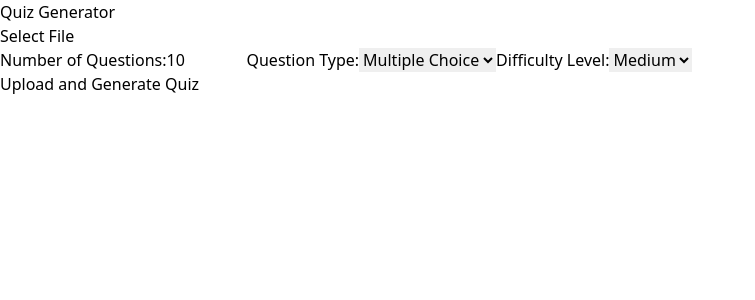
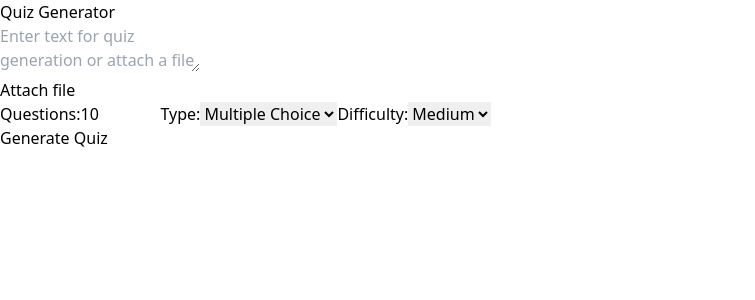
Before and after one commit to aglago/quizme, a React (Vite) app in the folder client/: page / in a window 1280 px wide. Shown: the top 300 px of the page, without its empty margins (0-755 px from the left). Built offline with nearby package versions, Linux system fonts and the light colour scheme.

Commit message:
✨ Feat: Generate questions based on text too

```diff
--- a/client/src/components/FileUpload.tsx
+++ b/client/src/components/FileUpload.tsx
@@ -7,10 +7,10 @@ interface FileUploadProps {
   onQuizGenerated: (questions: QuizQuestion[]) => void;
 }
 
-const FileUpload: React.FC<FileUploadProps> = ({ onQuizGenerated }) => {
+const QuizGenerator: React.FC<FileUploadProps> = ({ onQuizGenerated }) => {
+  const [textInput, setTextInput] = useState<string>("");
   const [file, setFile] = useState<File | null>(null);
-  const [fileName, setFileName] = useState<string>("");
-  const [isUploading, setIsUploading] = useState<boolean>(false);
+  const [isGenerating, setIsGenerating] = useState<boolean>(false);
   const [error, setError] = useState<string | null>(null);
   const fileInputRef = useRef<HTMLInputElement>(null);
 
@@ -20,51 +20,51 @@ const FileUpload: React.FC<FileUploadProps> = ({ onQuizGenerated }) => {
     difficultyLevel: "medium",
   });
 
+  const handleTextInputChange = (
+    event: React.ChangeEvent<HTMLTextAreaElement>
+  ) => {
+    setTextInput(event.target.value);
+  };
+
   const handleFileChange = (event: React.ChangeEvent<HTMLInputElement>) => {
     const selectedFile = event.target.files?.[0];
     if (selectedFile) {
       setFile(selectedFile);
-      setFileName(selectedFile.name);
       setError(null);
     }
   };
 
-  const handleUpload = async () => {
-    if (!file) {
-      setError("Please select a file first.");
-      return;
+  const handleGenerate = async () => {
+    if (!textInput && !file) {
+      setTextInput("general knowledge");
     }
 
-    setIsUploading(true);
+    setIsGenerating(true);
     setError(null);
 
+    try {
+      let content = textInput;
+
+      if (file) {
         const formData = new FormData();
         formData.append("file", file);
-
-    try {
-      // Upload file and extract text
         const uploadResponse = await axios.post(
           "http://localhost:3000/api/upload",
           formData,
           {
-          headers: {
-            "Content-Type": "multipart/form-data",
-          },
+            headers: { "Content-Type": "multipart/form-data" },
           }
         );
+        content = uploadResponse.data;
+      }
 
-      const extractedText = uploadResponse.data;
-
-      // Generate quiz using the extracted text
-      const questions = await generateQuiz(extractedText, quizPreferences);
-      console.log(questions);
-
+      const questions = await generateQuiz(content, quizPreferences);
       onQuizGenerated(questions);
-      setIsUploading(false);
     } catch (error) {
-      console.error("Error uploading file or generating quiz:", error);
-      setError("Failed to upload file or generate quiz. Please try again.");
-      setIsUploading(false);
+      console.error("Error generating quiz:", error);
+      setError("Failed to generate quiz. Please try again.");
+    } finally {
+      setIsGenerating(false);
     }
   };
 
@@ -79,24 +79,32 @@ const FileUpload: React.FC<FileUploadProps> = ({ onQuizGenerated }) => {
   };
 
   return (
+    <div className="quiz-generator">
+      <div className="input-area">
+        <textarea
+          value={textInput}
+          onChange={handleTextInputChange}
+          placeholder="Enter text for quiz generation or attach a file"
+        />
         <div className="file-upload">
           <input
             type="file"
+            title="Upload file..."
             name="file"
-        title="Upload file..."
             ref={fileInputRef}
             onChange={handleFileChange}
             accept=".txt,.pdf,.docx"
             className="hidden"
           />
           <button type="submit" onClick={() => fileInputRef.current?.click()}>
-        Select File
+            {file ? "File attached" : "Attach file"}
           </button>
-      {fileName && <p>Selected file: {fileName}</p>}
+        </div>
+      </div>
 
       <div className="quiz-preferences">
         <label>
-          Number of Questions:
+          Questions:
           <input
             type="number"
             name="questionCount"
@@ -107,7 +115,7 @@ const FileUpload: React.FC<FileUploadProps> = ({ onQuizGenerated }) => {
           />
         </label>
         <label>
-          Question Type:
+          Type:
           <select
             name="questionTypes"
             value={quizPreferences.questionTypes[0]}
@@ -120,7 +128,7 @@ const FileUpload: React.FC<FileUploadProps> = ({ onQuizGenerated }) => {
           </select>
         </label>
         <label>
-          Difficulty Level:
+          Difficulty:
           <select
             name="difficultyLevel"
             value={quizPreferences.difficultyLevel}
@@ -133,12 +141,8 @@ const FileUpload: React.FC<FileUploadProps> = ({ onQuizGenerated }) => {
         </label>
       </div>
 
-      <button
-        type="submit"
-        onClick={handleUpload}
-        disabled={!file || isUploading}
-      >
-        {isUploading ? "Generating Quiz..." : "Upload and Generate Quiz"}
+      <button type="submit" onClick={handleGenerate} disabled={isGenerating}>
+        {isGenerating ? "Generating Quiz..." : "Generate Quiz"}
       </button>
 
       {error && <p className="error">{error}</p>}
@@ -146,4 +150,4 @@ const FileUpload: React.FC<FileUploadProps> = ({ onQuizGenerated }) => {
   );
 };
 
-export default FileUpload;
+export default QuizGenerator;
```
Lines whose indentation alone changed are shown as unchanged.
